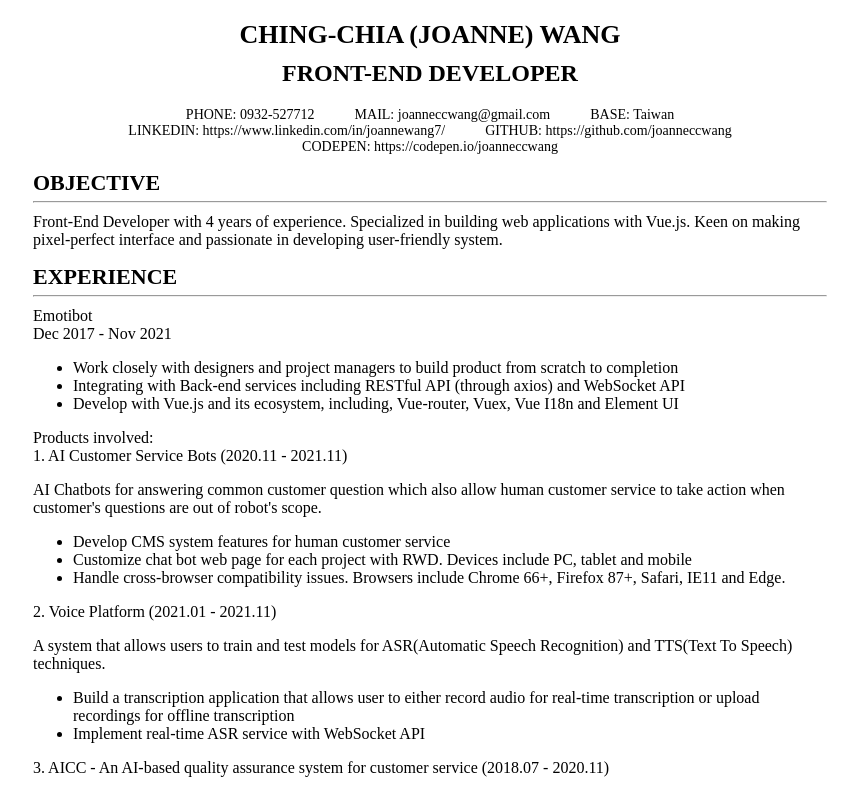
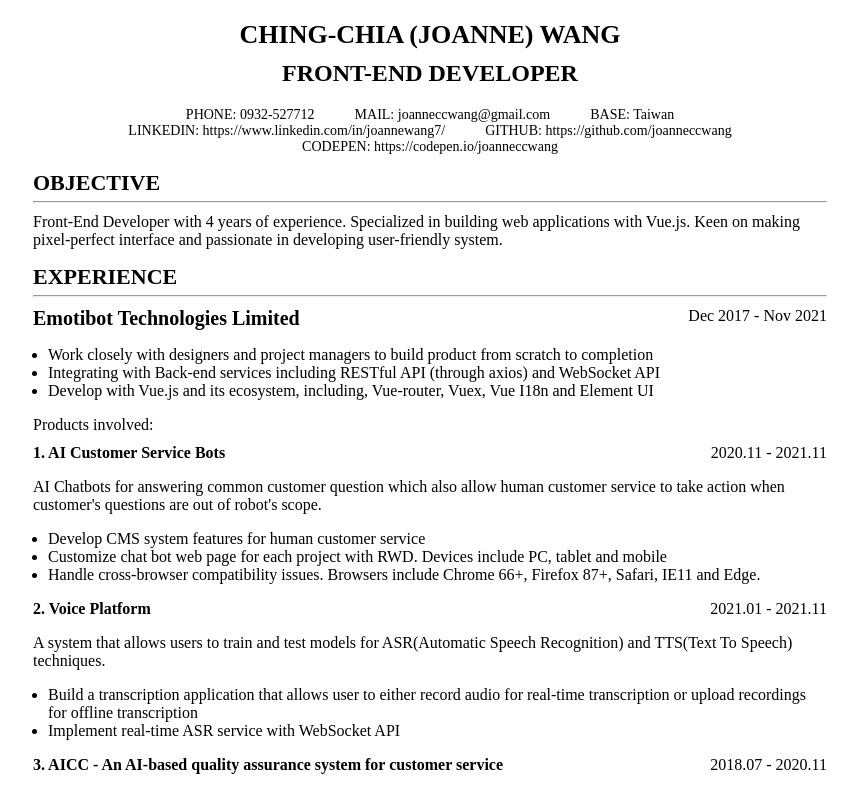
Before and after one commit to joanneccwang/resume, a Vue app: page / in a window 1280 px wide. Shown: the top 790 px of the page, without its empty margins (210-1068 px from the left). Built offline with nearby package versions, Linux system fonts and the light colour scheme.

Commit message:
Layout experience block

```diff
--- /dev/null
+++ b/src/assets/scss/index.scss
@@ -0,0 +1,5 @@
+@import 'variable.scss';
+
+ul {
+  padding-inline-start: 15px;
+}
--- /dev/null
+++ b/src/assets/scss/variable.scss
@@ -0,0 +1,9 @@
+@mixin title() {
+  font-size: 20px;
+  font-weight: bold;
+}
+
+@mixin sub-title() {
+  font-size: 16px;
+  font-weight: bold;
+}
--- a/src/main.js
+++ b/src/main.js
@@ -1,6 +1,7 @@
 import { createApp } from 'vue';
+// import '@/assets/scss/variable.scss';
+
 import Title from '@/components/Title.vue';
-
 import App from './App.vue';
 
 // import router from './router';
--- a/src/views/Education.vue
+++ b/src/views/Education.vue
@@ -36,8 +36,10 @@ export default {
     }
 
     .degree_school {
-      font-weight: bold;
-      font-size: 18px;
+      @include title;
+    }
+    .degree_degree {
+      margin-top: 5px;
     }
     .degree-year {
       color: #666;
--- a/src/views/Experience.vue
+++ b/src/views/Experience.vue
@@ -1,8 +1,10 @@
 <template>
   <div id="experience">
     <block-title>EXPERIENCE</block-title>
-    <div class="experience_company">Emotibot</div>
-    <div class="experience_time">Dec 2017 - Nov 2021</div>
+    <div class="experience_company">
+      <div class="experience_company-name">Emotibot Technologies Limited</div>
+      <div class="experience_time">Dec 2017 - Nov 2021</div>
+    </div>
     <div class="experience_content">
       <ul>
         <li>Work closely with designers and project managers to build product from scratch to completion</li>
@@ -12,7 +14,10 @@
 
       Products involved:
       <div class="product">
-        1. AI Customer Service Bots (2020.11 - 2021.11)
+        <div class="product_info">
+          <div class="product_name">1. AI Customer Service Bots</div>
+          <div class="product_time">2020.11 - 2021.11</div>
+        </div>
         <p>
           AI Chatbots for answering common customer question which also allow human customer service to take action when customer's questions are out of robot's scope.
         </p>
@@ -23,7 +28,10 @@
         </ul>
       </div>
       <div class="product">
-        2. Voice Platform (2021.01 - 2021.11)
+        <div class="product_info">
+          <div class="product_name">2. Voice Platform </div>
+          <div class="product_time">2021.01 - 2021.11</div>
+        </div>
         <p>
           A system that allows users to train and test models for ASR(Automatic Speech Recognition) and TTS(Text To Speech) techniques.
         </p>
@@ -33,7 +41,10 @@
         </ul>
       </div>
       <div class="product">
-        3. AICC - An AI-based quality assurance system for customer service (2018.07 - 2020.11)
+        <div class="product_info">
+          <div class="product_name">3. AICC - An AI-based quality assurance system for customer service </div>
+          <div class="product_time">2018.07 - 2020.11</div>
+        </div>
         <p>
           A system that allows users to write custom rules and upload call recordings to evaluate customer service performance. A rule is constructed from training keywords to writing logical semantics. Evaluation result is visualized in dialog-like interface with rule highlighting and recording play back features.
         </p>
@@ -49,9 +60,31 @@
 
 <script>
 export default {
+
 };
 </script>
 
-<style>
+<style lang="scss" scoped>
+.experience_company {
+  display: flex;
+  flex-direction: row;
+  justify-content: space-between;
 
+  .experience_company-name {
+    @include title;
+  }
+}
+
+.product {
+  margin: 10px 0px;
+  .product_info {
+    display: flex;
+    flex-direction: row;
+    justify-content: space-between;
+    .product_name {
+      @include sub-title;
+    }
+
+  }
+}
 </style>
--- /dev/null
+++ b/vue.config.js
@@ -0,0 +1,11 @@
+module.exports = {
+  css: {
+    loaderOptions: {
+      sass: {
+        prependData: `
+          @import "@/assets/scss/index.scss";
+        `,
+      },
+    },
+  },
+};
```
